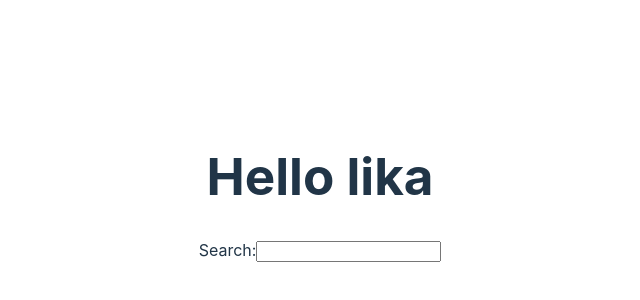
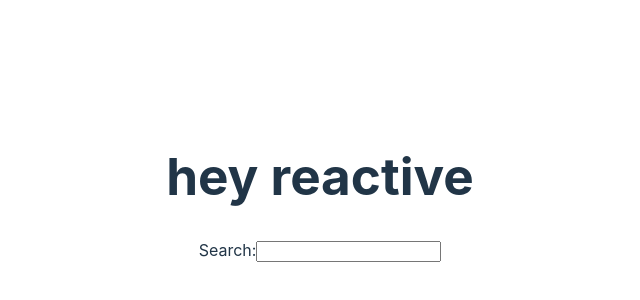
Before and after one commit to pixelstorm/road-to-react-hackerstories, a React (Vite) app: page / in a window 1280 px wide. Shown: the part 212-512 px from the top of the page, without its empty margins (320-960 px from the left). Built offline with nearby package versions, Linux system fonts and the light colour scheme.

Commit message:
simple greeting object instead of string primitive

```diff
--- a/src/App.jsx
+++ b/src/App.jsx
@@ -6,11 +6,19 @@ import './App.css'
 function App() {
   const [count, setCount] = useState(0)
 
+const welcome = {
+
+   greeting: 'hey',
+   title: 'reactive'
+
+}
+
+
   return (
       <div>
-        <h1>Hello lika</h1>
-     <label htmlFor="search">Search:</label>
-     <input type="text" id="search"/>
+        <h1>{welcome.greeting} {welcome.title}</h1>
+        <label htmlFor="search">Search:</label>
+        <input type="text" id="search"/>
       </div>
   )
 }
```
